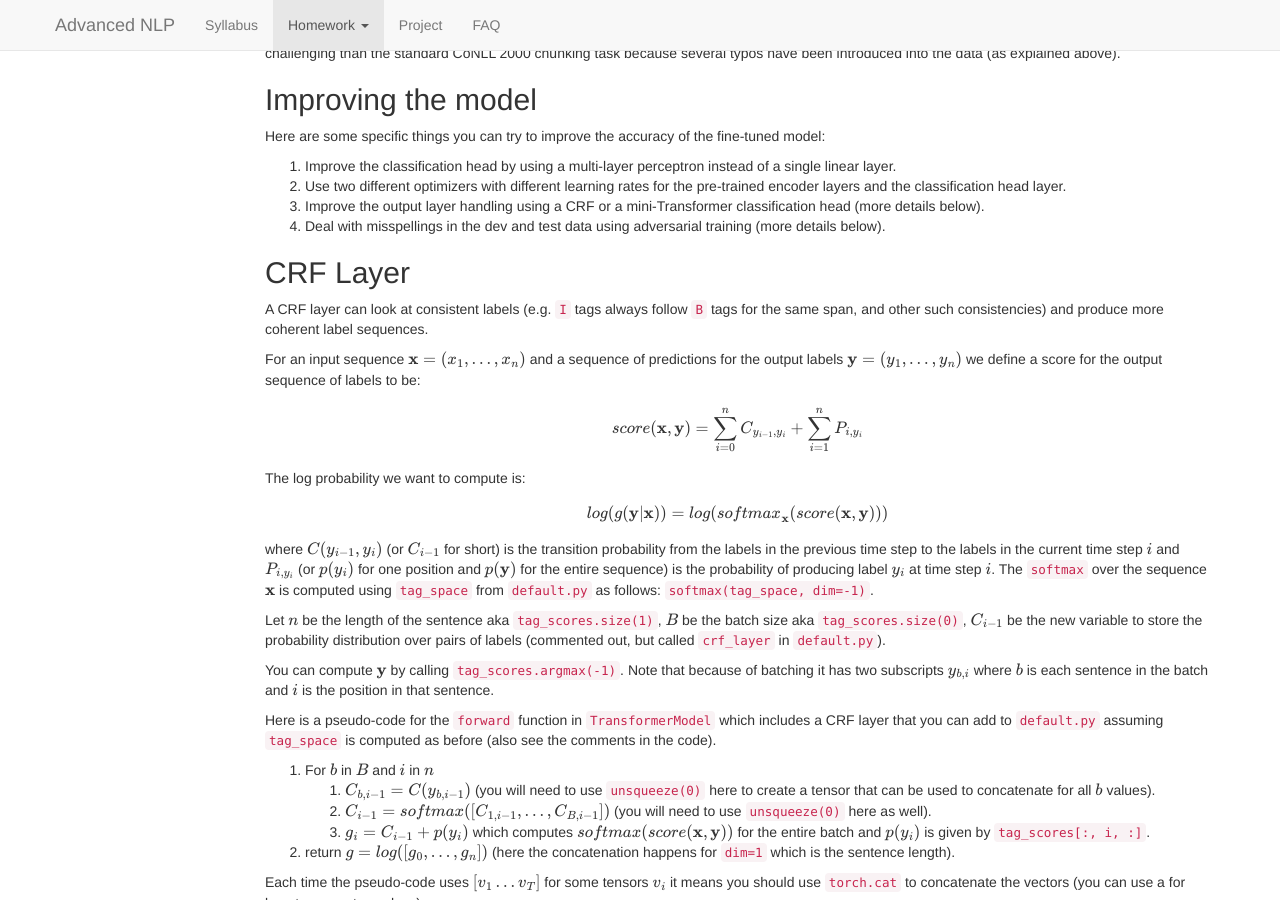
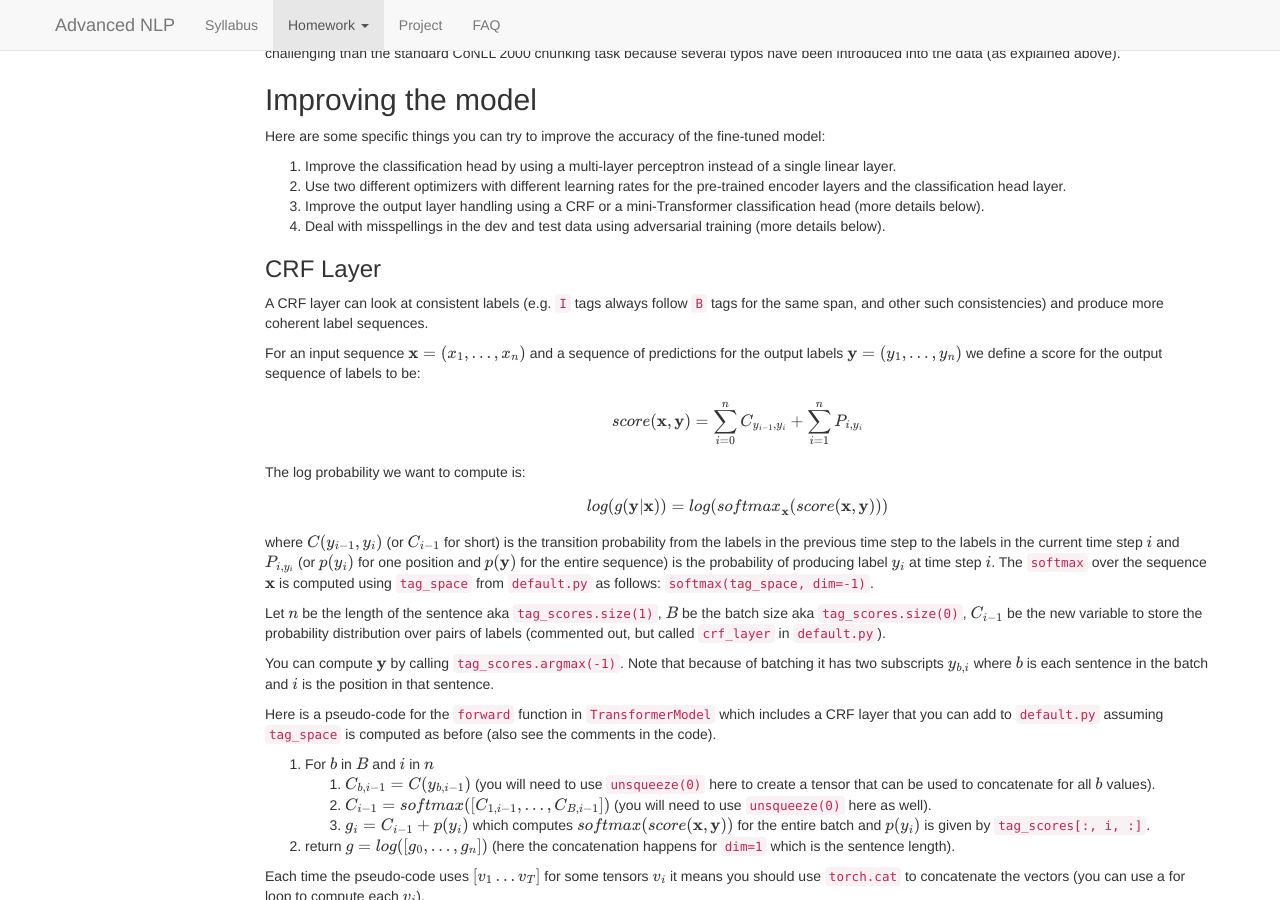
Before and after one commit to anoopsarkar/advanced-nlp-class, a Jekyll site: the page built from hw1.md, in a window 1280 px wide and 900 px high, scrolled down 5032 px. Built offline with Jekyll 4.4.1, drawn with Linux system fonts in a browser that asks for light colours; nearby versions of some CDN libraries; formulas are drawn with MathJax 3.

Commit message:
fix formatting

```diff
--- a/hw1.md
+++ b/hw1.md
@@ -341,7 +341,7 @@ of the fine-tuned model:
 1. Improve the output layer handling using a CRF or a mini-Transformer classification head (more details below).
 1. Deal with misspellings in the dev and test data using adversarial training (more details below).
 
-## CRF Layer
+### CRF Layer
 
 A CRF layer can look at consistent labels (e.g. `I` tags always
 follow `B` tags for the same span, and other such consistencies)
@@ -390,7 +390,7 @@ Each time the pseudo-code uses $$[ v_{1} \ldots v_{T} ]$$ for some
 tensors $$v_{i}$$ it means you should use `torch.cat` to concatenate
 the vectors (you can use a for loop to compute each $$v_{i}$$).
 
-## Dealing with Misspellings
+### Dealing with Misspellings
 
 Look into adversarial training as explained in the following paper:
 
```
